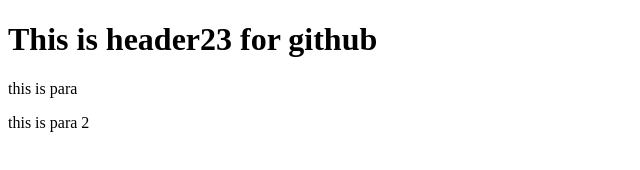
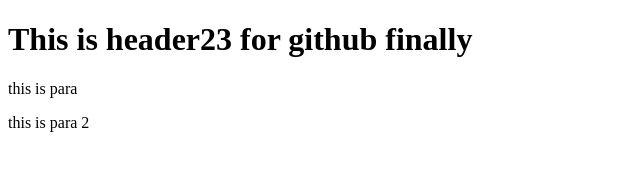
Before and after one commit to MehdiRaza1998/git-test, a website: page index.html in a window 1280 px wide. Shown: the whole page, without its empty margins (0-640 px from the left). Drawn offline with Linux system fonts and the light colour scheme.

Commit message:
ye hai for github insha Allah

```diff
--- a/index.html
+++ b/index.html
@@ -4,7 +4,7 @@
 
 </head>
 <body>
-    <h1>This is header23 for github</h1>
+    <h1>This is header23 for github finally</h1>
     <p>this is para</p>
     <p>this is para 2 </p>
 
```
